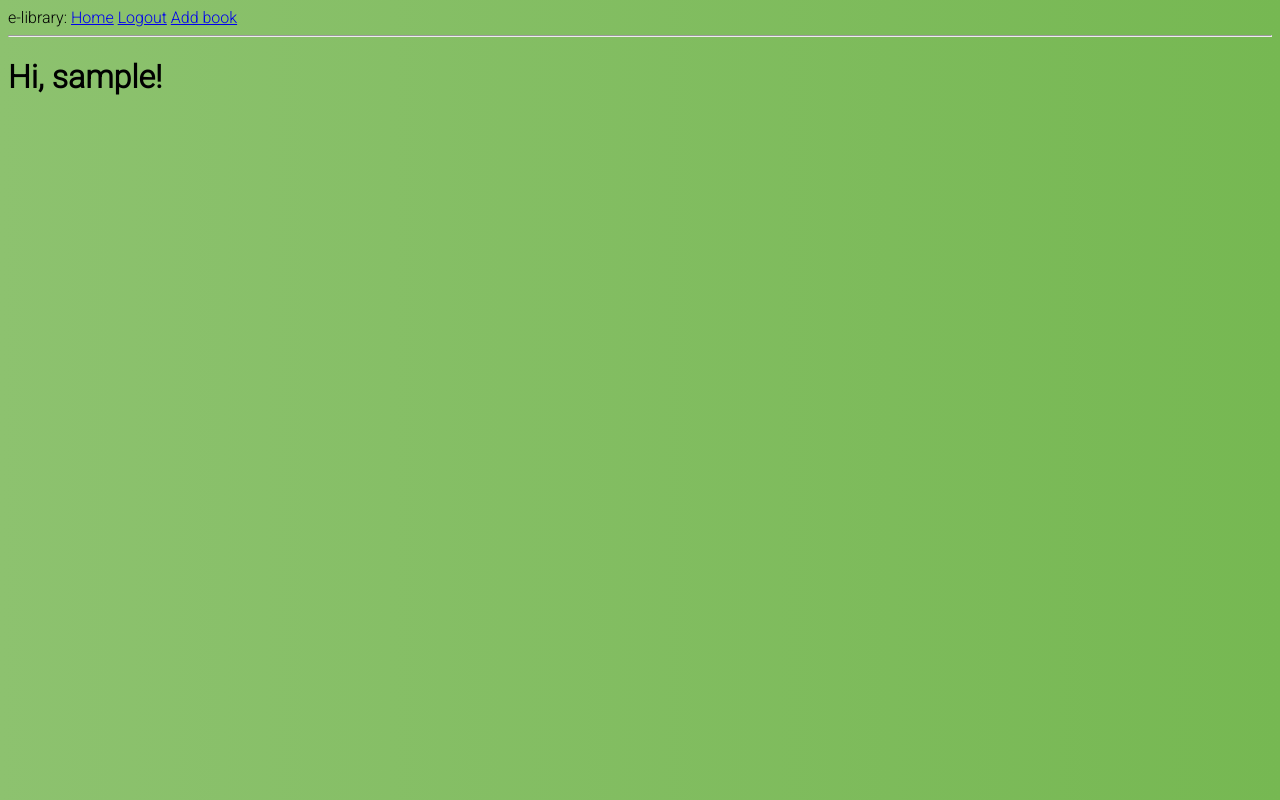
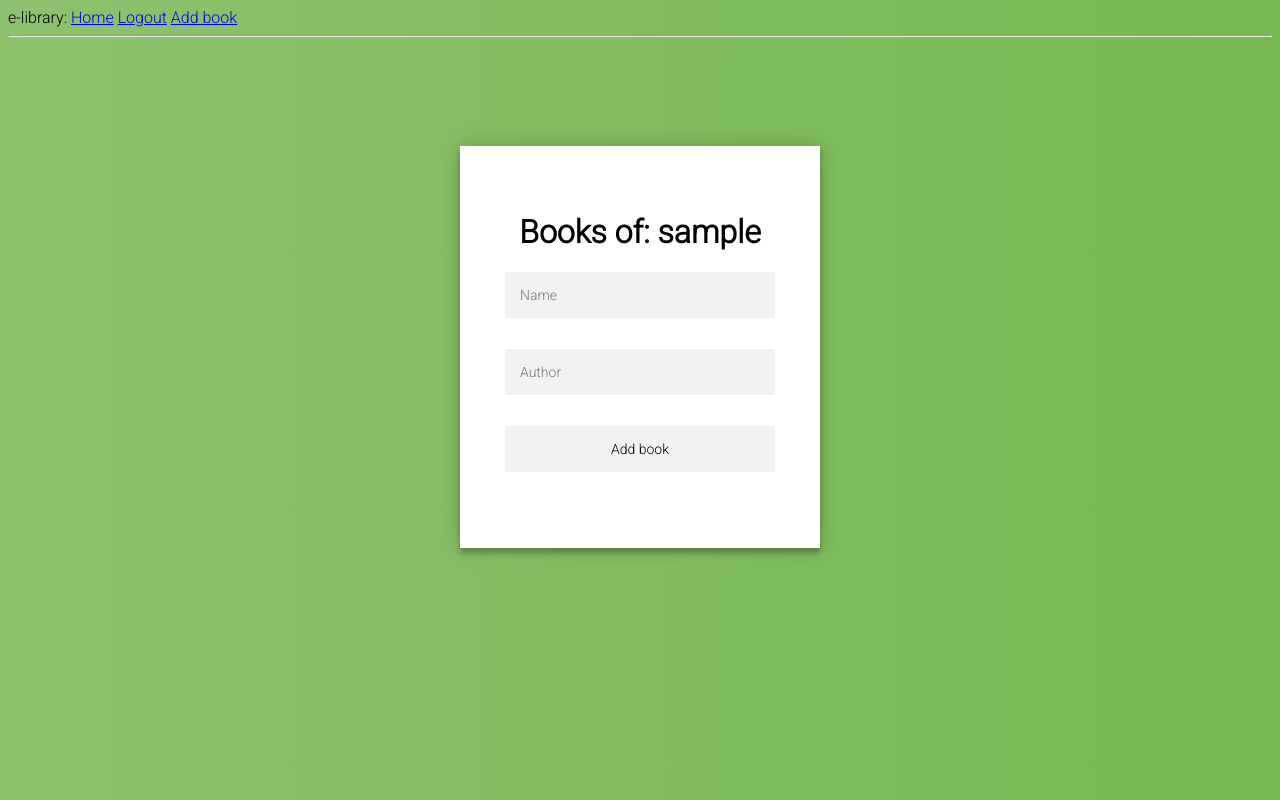
Before and after one commit to vladislav3112/web-e-library, a Flask app: page /add_book in a window 1280 px wide. Run offline with Flask 2, Linux system fonts and the light colour scheme; the visitor is signed in with stand-in values (Sample User, id 1); data comes from the database, SQL or seed files in the repository; data that the repository does not hold is empty.

Commit message:
adding books is available

```diff
--- a/app/routes.py
+++ b/app/routes.py
@@ -62,4 +62,4 @@ def add_book():
         flash('Your book succesfully added!')
         return redirect(url_for('index'))
     books = current_user.get_books()    # not sure
-    return render_template("index.html", title='Home', form=form,books=books)
+    return render_template("add_book.html", title = 'Add_book', form = form)
--- a/app/templates/add_book.html
+++ b/app/templates/add_book.html
@@ -1,21 +1,27 @@
 {% extends "base.html" %}
 
 {% block content %}
-    <h1>Books of: {{ current_user.username }}</h1>
-    <form action="" method="post">
+<div class="login-page">
+    <div class="form">
+    {% if form %}
+    <form class = "login-form" action="" method="post">
+        <h1>Books of: {{ current_user.username }}</h1>
         {{ form.hidden_tag() }}
         <p>
             {{ form.name(size=32, placeholder = form.name.label.text) }}
-            {% for error in form.book.name.errors %}
+            {% for error in form.name.errors %}
             <span style="color: red;">[{{ error }}]</span>
             {% endfor %}
         </p>
         <p>
             {{ form.author(size=32, placeholder = form.author.label.text) }}
-            {% for error in form.book.errors %}
+            {% for error in form.author.errors %}
             <span style="color: red;">[{{ error }}]</span>
             {% endfor %}
         </p>
         <p>{{ form.submit() }}</p>
     </form>
+    </div>
+</div>
+    {% endif %}
 {% endblock %}
--- a/app/templates/base.html
+++ b/app/templates/base.html
@@ -15,8 +15,8 @@
             <a href="{{ url_for('login') }}">Login</a>
             {% else %}
             <a href="{{ url_for('logout') }}">Logout</a>
+            <a href="{{ url_for('add_book') }}">Add book</a>
             {% endif %}
-            <a href="{{ url_for('add_book') }}">Add book</a>
         </div>
         <hr>
         {% with messages = get_flashed_messages() %}
```
Also changed, not shown: app/templates/login.html (line endings or trailing spaces).
